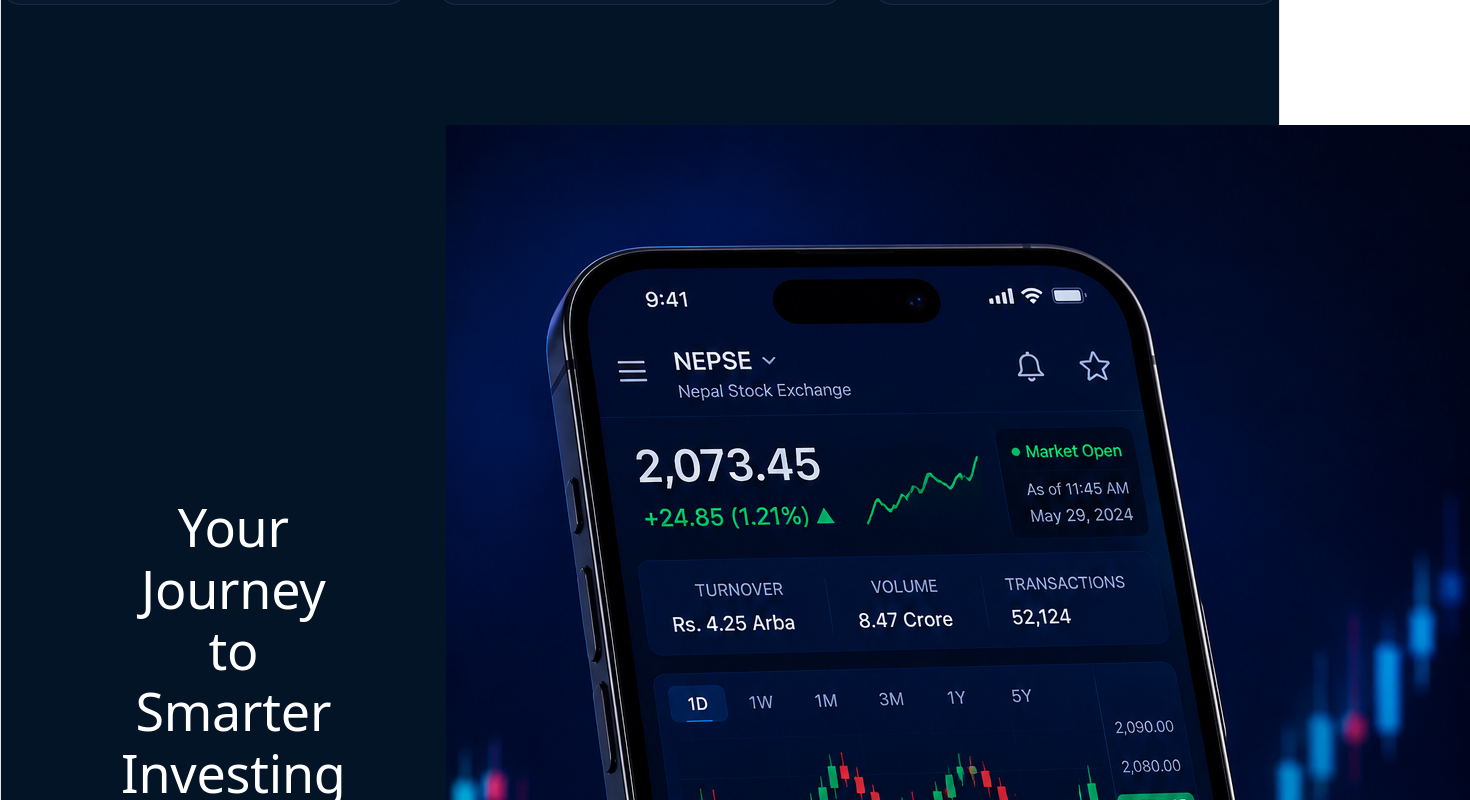
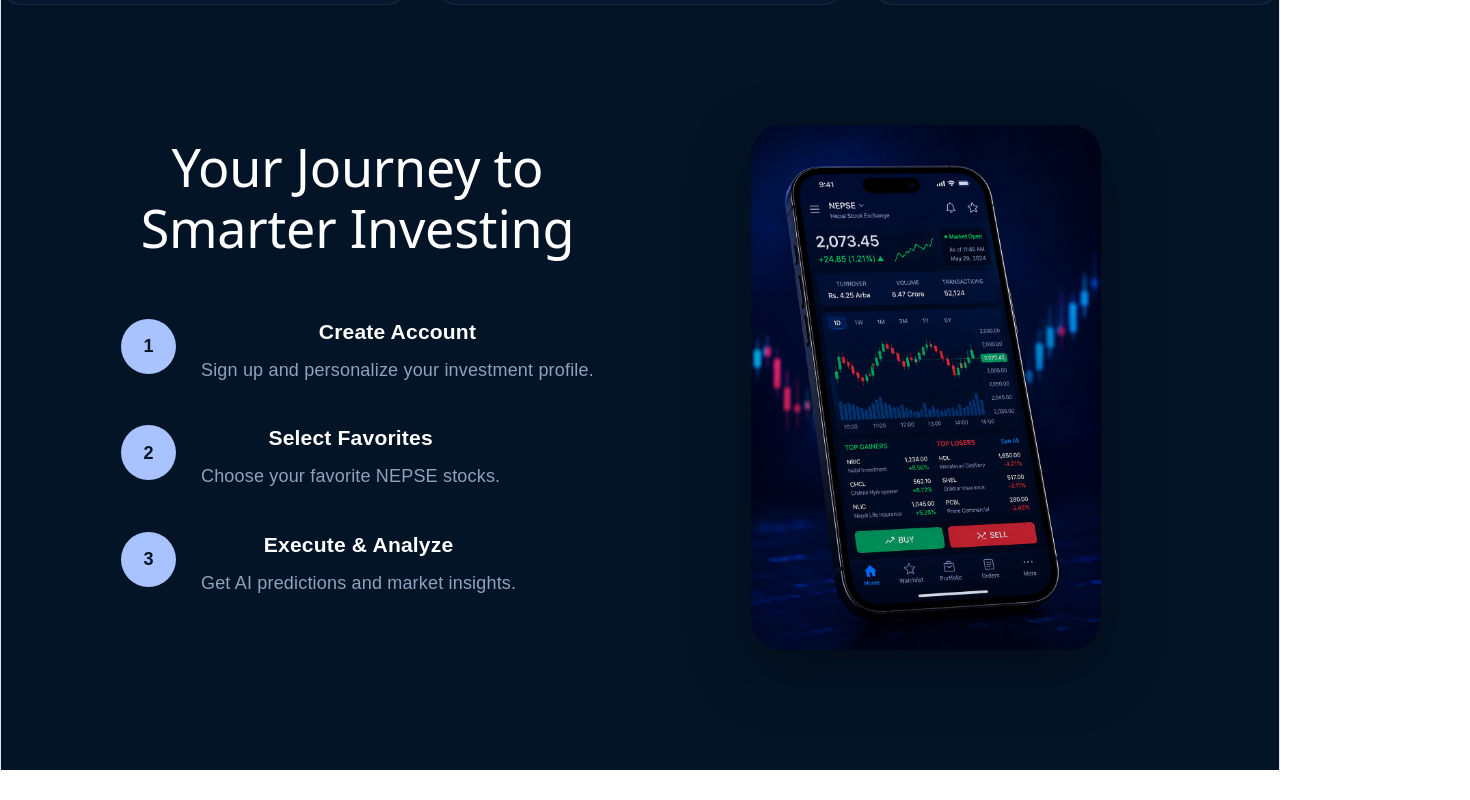
Before and after one commit to prem231631/NEPSE-AI-Web-Application, a React (Vite) app: page / in a window 1280 px wide. Shown: the part 1940-2740 px from the top of the page, 1470 px wide, since content can reach past the window. After the commit the page ends 2710 px from the top, so only its background shows below. Built offline with nearby package versions, Linux system fonts and the light colour scheme.

Commit message:
Journey css added

```diff
--- a/src/styles/journey.css
+++ b/src/styles/journey.css
@@ -8,6 +8,7 @@
     align-items:center;
     gap: 100px;
 }
+
 
 .journey-left h2{
     color:white;
@@ -32,3 +33,25 @@
     justify-content: center;
     align-items:center;
 }
+
+.step h3{
+    color: white;
+    margin-bottom: 10px;
+}
+
+.step p{
+    color: #92a0bb;
+    line-height: 1.7;
+}
+
+.journey-right{
+    flex: 1;
+    display: flex;
+    justify-content: center;
+}
+
+.journey-right img{
+    width: 350px;
+    border-radius: 30px;
+    box-shadow: 0 20px 60px rgba(0,0,0,0.4);
+}
```
